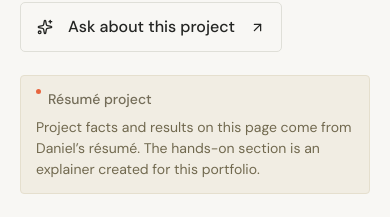
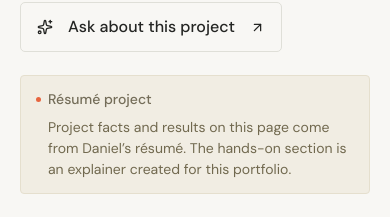
Before and after one commit to danmengo/portfolio-website, a React (Vite) app: page /projects/fabflix in a window 390 px wide. Shown: the part 305-522 px from the top of the page. Built offline with nearby package versions, Linux system fonts and the light colour scheme.

Commit message:
fix: align project notice bullet with text

```diff
--- a/src/styles.css
+++ b/src/styles.css
@@ -4226,3 +4226,11 @@ h2 {
 .project-preview-bar { display: flex; align-items: center; justify-content: space-between; gap: 10px; flex: 0 0 36px; padding: 0 12px; background: #f0f1ed; color: #454b43; border-bottom: 1px solid #dcddd2; font-size: 12px; }
 .project-preview-dots { color: #858c7d; font-size: 9px; white-space: nowrap; }
 .project-site-preview img { display: block; width: 100%; height: calc(100% - 36px); min-height: 0; object-fit: contain; object-position: top; background: #fff; }
+
+/* Keep the notice marker centered on the first text line when the copy wraps. */
+.resume-evidence-notice { display: grid; grid-template-columns: 5px auto minmax(0, 1fr); align-items: start; }
+.resume-evidence-notice > .mini-orange-dot { margin-top: calc(0.5lh - 2.5px); }
+@media (max-width: 680px) {
+  .resume-evidence-notice { grid-template-columns: 5px minmax(0, 1fr); }
+  .resume-evidence-notice > span:last-child { grid-column: 2; }
+}
```
